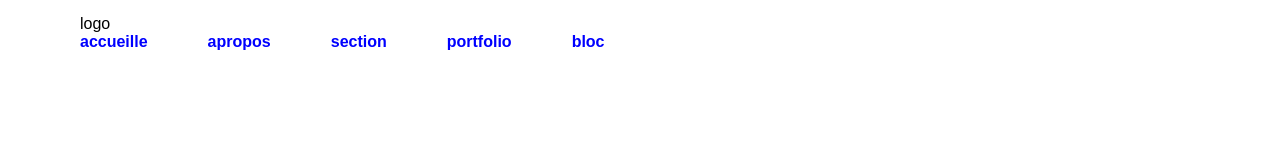
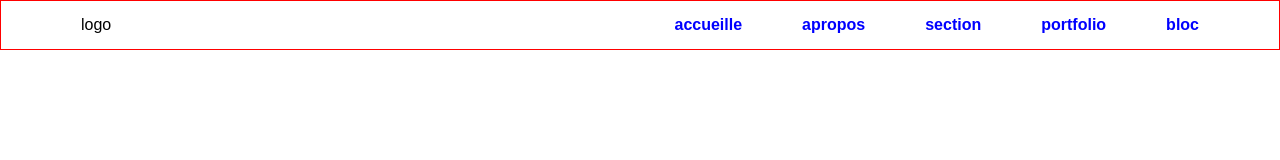
Before and after one commit to bemmo28/cour-1, a plain HTML site: page index.html in a window 1280 px wide. Drawn offline with Linux system fonts and the light colour scheme.

Commit message:
mon projet

```diff
--- a/style.css
+++ b/style.css
@@ -7,7 +7,8 @@ box-sizing: border-box;
 }
 
 
-header{GI
+header{
+    border: 1px solid red;
 display: flex;
 justify-content: space-between;
 padding:15px 80px;
```
